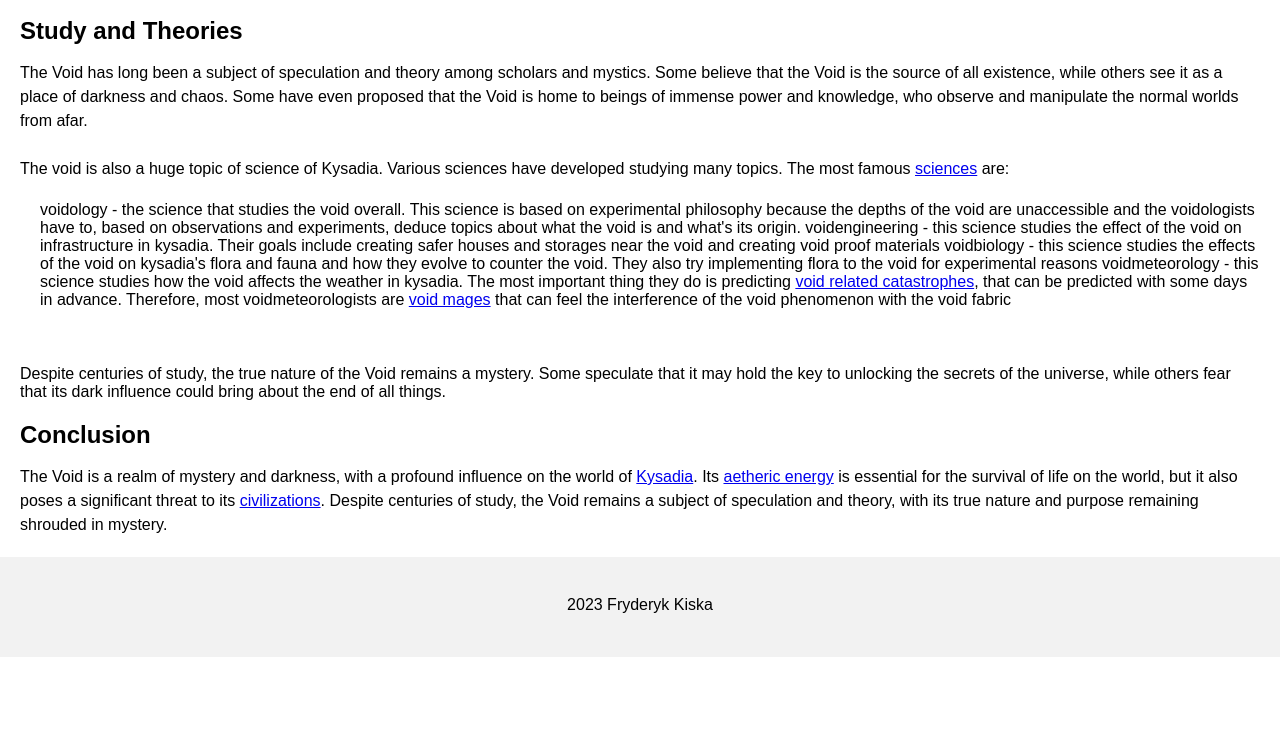
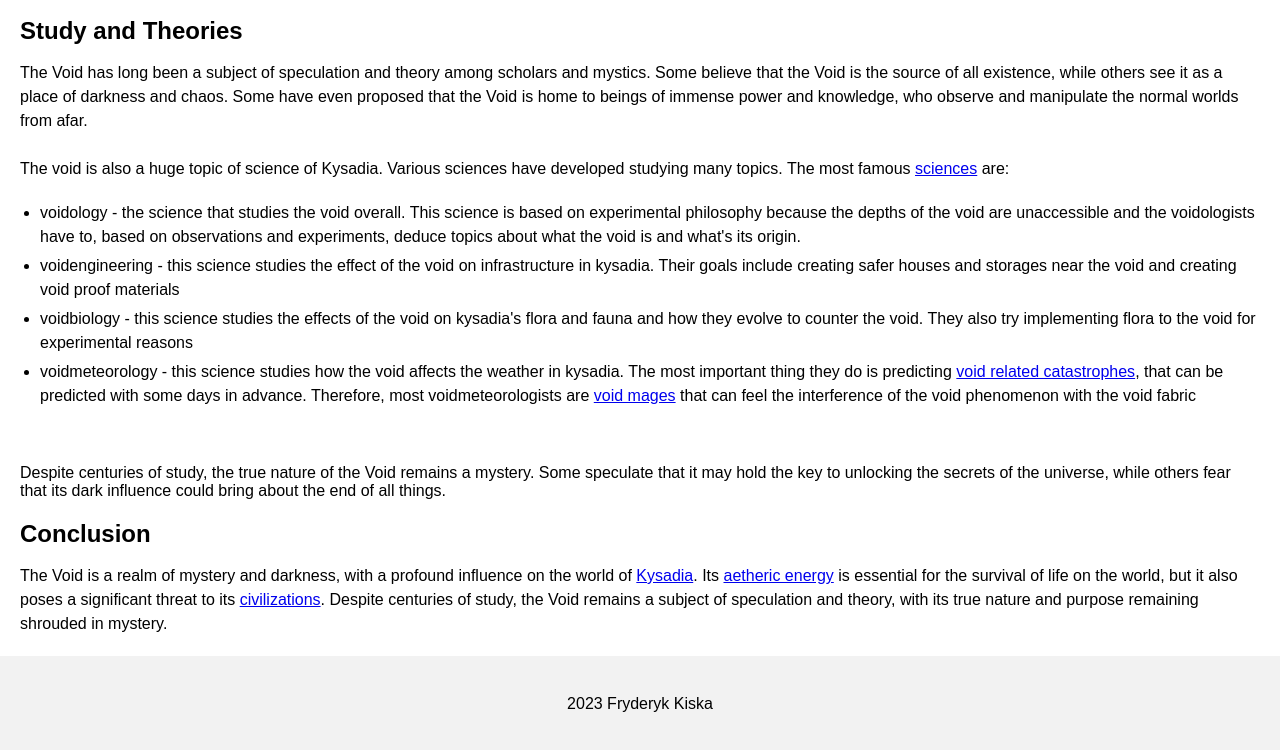
Before and after one commit to frygonkis/kysadiawiki, a plain HTML site: page void/index.html in a window 1280 px wide. Shown: the part 1098-1848 px from the top of the page. Before the commit the page ends 1755 px from the top, so only its background shows below. Drawn offline with Linux system fonts and the light colour scheme.

Commit message:
Update index.html

```diff
--- a/void/index.html
+++ b/void/index.html
@@ -103,10 +103,10 @@ However, the Void also poses a threat to Kysadia. When an <a href="https://frygo
                          <p>The Void has long been a subject of speculation and theory among scholars and mystics. Some believe that the Void is the source of all existence, while others see it as a place of darkness and chaos. Some have even proposed that the Void is home to beings of immense power and knowledge, who observe and manipulate the normal worlds from afar. <br><br>
 The void is also a huge topic of science of Kysadia. Various sciences have developed studying many topics. The most famous <a href="https://frygonkis.github.io/kysadiawiki/science">sciences</a> are:
                           <ul>
-<list>voidology - the science that studies the void overall. This science is based on experimental philosophy because the depths of the void are unaccessible and the voidologists have to, based on observations and experiments, deduce topics about what the void is and what's its origin.</list>
-<list>voidengineering - this science studies the effect of the void on infrastructure in kysadia. Their goals include creating safer houses and storages near the void and creating void proof materials </list>
-<list>voidbiology - this science studies the effects of the void on kysadia's flora and fauna and how they evolve to counter the void. They also try implementing flora to the void for experimental reasons</list>
-<list>voidmeteorology - this science studies how the void affects the weather in kysadia. The most important thing they do is predicting <a href="https://frygonkis.github.io/kysadiawiki/disasters">void related catastrophes</a>, that can be predicted with some days in advance. Therefore, most voidmeteorologists are <a href="https://frygonkis.github.io/kysadiawiki/voidmages">void mages</a> that can feel the interference of the void phenomenon with the void fabric</list>
+<li>voidology - the science that studies the void overall. This science is based on experimental philosophy because the depths of the void are unaccessible and the voidologists have to, based on observations and experiments, deduce topics about what the void is and what's its origin.</li>
+<li>voidengineering - this science studies the effect of the void on infrastructure in kysadia. Their goals include creating safer houses and storages near the void and creating void proof materials </li>
+<li>voidbiology - this science studies the effects of the void on kysadia's flora and fauna and how they evolve to counter the void. They also try implementing flora to the void for experimental reasons</li>
+<li>voidmeteorology - this science studies how the void affects the weather in kysadia. The most important thing they do is predicting <a href="https://frygonkis.github.io/kysadiawiki/disasters">void related catastrophes</a>, that can be predicted with some days in advance. Therefore, most voidmeteorologists are <a href="https://frygonkis.github.io/kysadiawiki/voidmages">void mages</a> that can feel the interference of the void phenomenon with the void fabric</li>
                           </ul>
 <br><br>
 Despite centuries of study, the true nature of the Void remains a mystery. Some speculate that it may hold the key to unlocking the secrets of the universe, while others fear that its dark influence could bring about the end of all things.</p>
```
